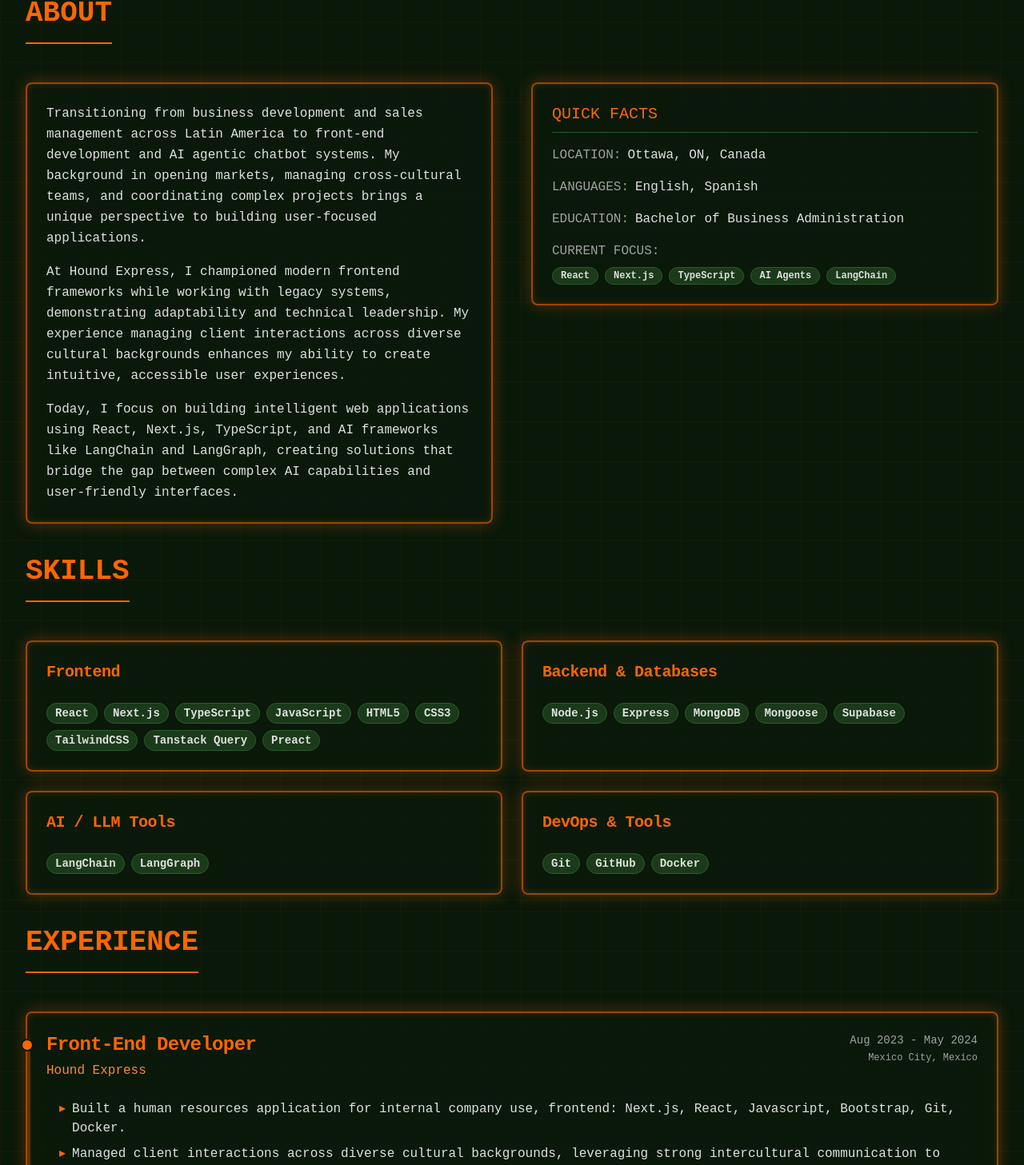
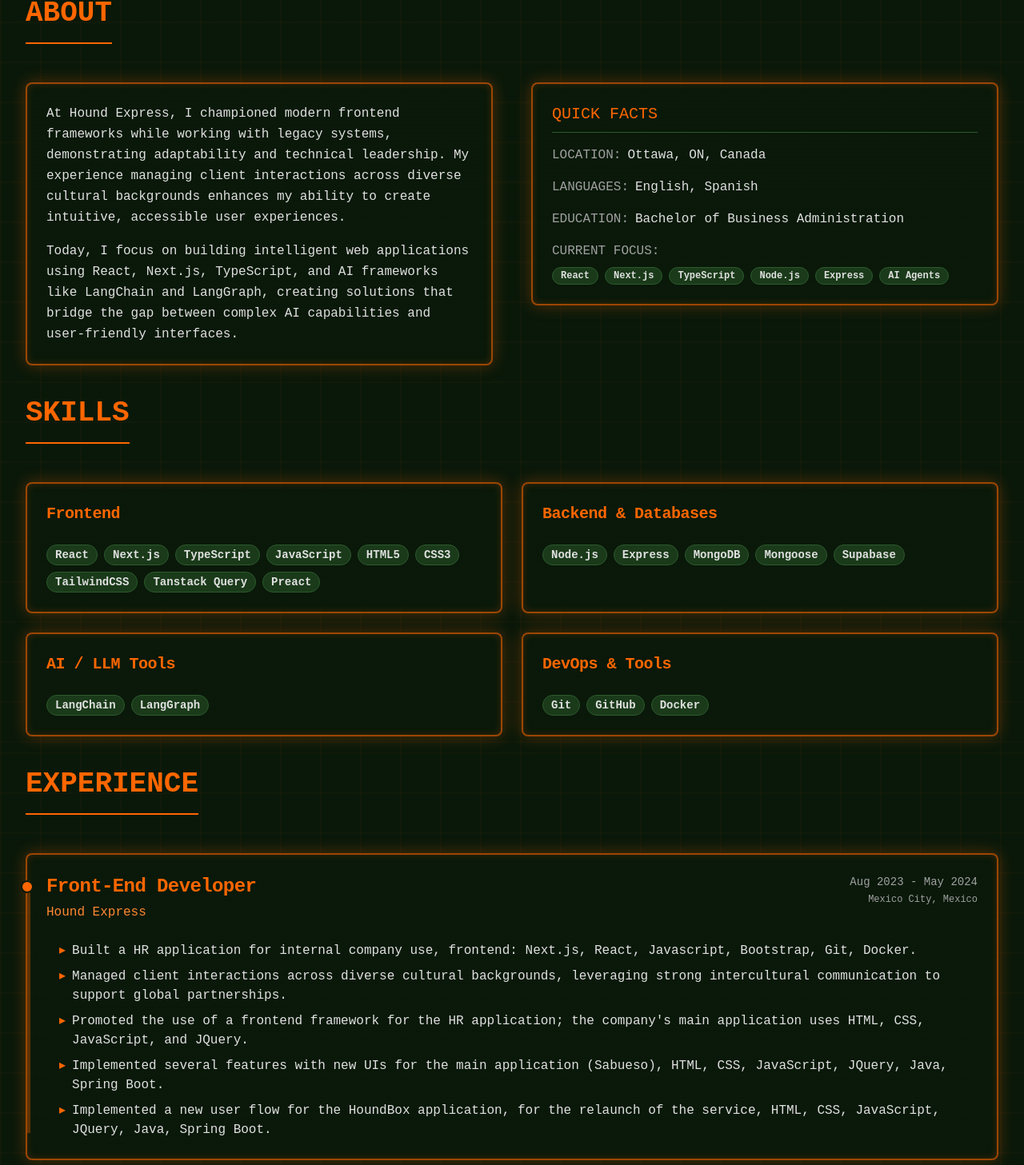
Before and after one commit to danielheredia13/1980scifiportfolio, a React (Vite) app: page / in a window 1280 px wide. Shown: the part 533-1990 px from the top of the page at 80% size. Built offline with nearby package versions, Linux system fonts and the light colour scheme.

Commit message:
about and skill section

```diff
--- a/package.json
+++ b/package.json
@@ -15,8 +15,8 @@
     "class-variance-authority": "^0.7.1",
     "clsx": "^2.1.1",
     "lucide-react": "^0.556.0",
-    "react": "^19.2.0",
-    "react-dom": "^19.2.0",
+    "react": "^19.2.1",
+    "react-dom": "^19.2.1",
     "tailwind-merge": "^3.4.0"
   },
   "devDependencies": {
--- a/src/components/sections/About.tsx
+++ b/src/components/sections/About.tsx
@@ -14,13 +14,6 @@ export function About() {
 
             <Card>
               <CardContent className="pt-6 text-md">
-                <p className="text-sci-text font-mono leading-relaxed mb-4">
-                  Transitioning from business development and sales management
-                  across Latin America to front-end development and AI agentic
-                  chatbot systems. My background in opening markets, managing
-                  cross-cultural teams, and coordinating complex projects brings
-                  a unique perspective to building user-focused applications.
-                </p>
                 <p className="text-sci-text font-mono leading-relaxed mb-4">
                   At Hound Express, I championed modern frontend frameworks
                   while working with legacy systems, demonstrating adaptability
@@ -66,8 +59,9 @@ export function About() {
                       <Badge variant="secondary">React</Badge>
                       <Badge variant="secondary">Next.js</Badge>
                       <Badge variant="secondary">TypeScript</Badge>
+                      <Badge variant="secondary">Node.js</Badge>
+                      <Badge variant="secondary">Express</Badge>
                       <Badge variant="secondary">AI Agents</Badge>
-                      <Badge variant="secondary">LangChain</Badge>
                     </div>
                   </div>
 
--- a/src/data/experience.ts
+++ b/src/data/experience.ts
@@ -13,10 +13,10 @@ export const experience: ExperienceItem[] = [
     location: "Mexico City, Mexico",
     period: "Aug 2023 - May 2024",
     achievements: [
-      "Built a human resources application for internal company use, frontend: Next.js, React, Javascript, Bootstrap, Git, Docker.",
+      "Built a HR application for internal company use, frontend: Next.js, React, Javascript, Bootstrap, Git, Docker.",
       "Managed client interactions across diverse cultural backgrounds, leveraging strong intercultural communication to support global partnerships.",
-      "Promoted the use of a frontend framework for the human resources application; the company's main application uses HTML, CSS, JavaScript, and JQuery.",
-      "Implemented several features with new screens for the main application (Sabueso), HTML, CSS, JavaScript, JQuery,  Java, Spring Boot.",
+      "Promoted the use of a frontend framework for the HR application; the company's main application uses HTML, CSS, JavaScript, and JQuery.",
+      "Implemented several features with new UIs for the main application (Sabueso), HTML, CSS, JavaScript, JQuery, Java, Spring Boot.",
       "Implemented a new user flow for the HoundBox application, for the relaunch of the service, HTML, CSS, JavaScript, JQuery, Java, Spring Boot.",
     ],
   },
```
Also changed, not shown: 1 other file (tests, documents, lock files or other folders).
